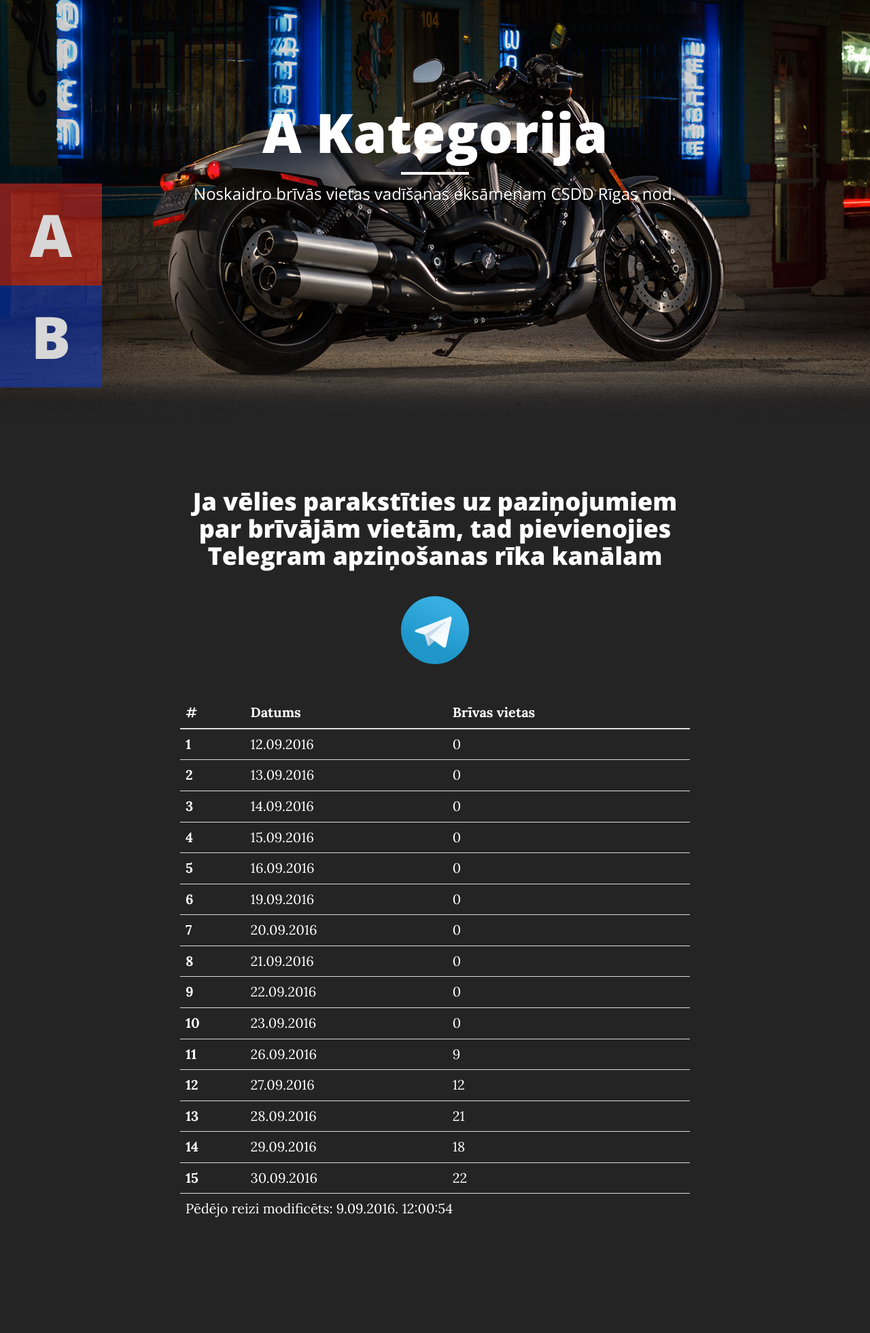
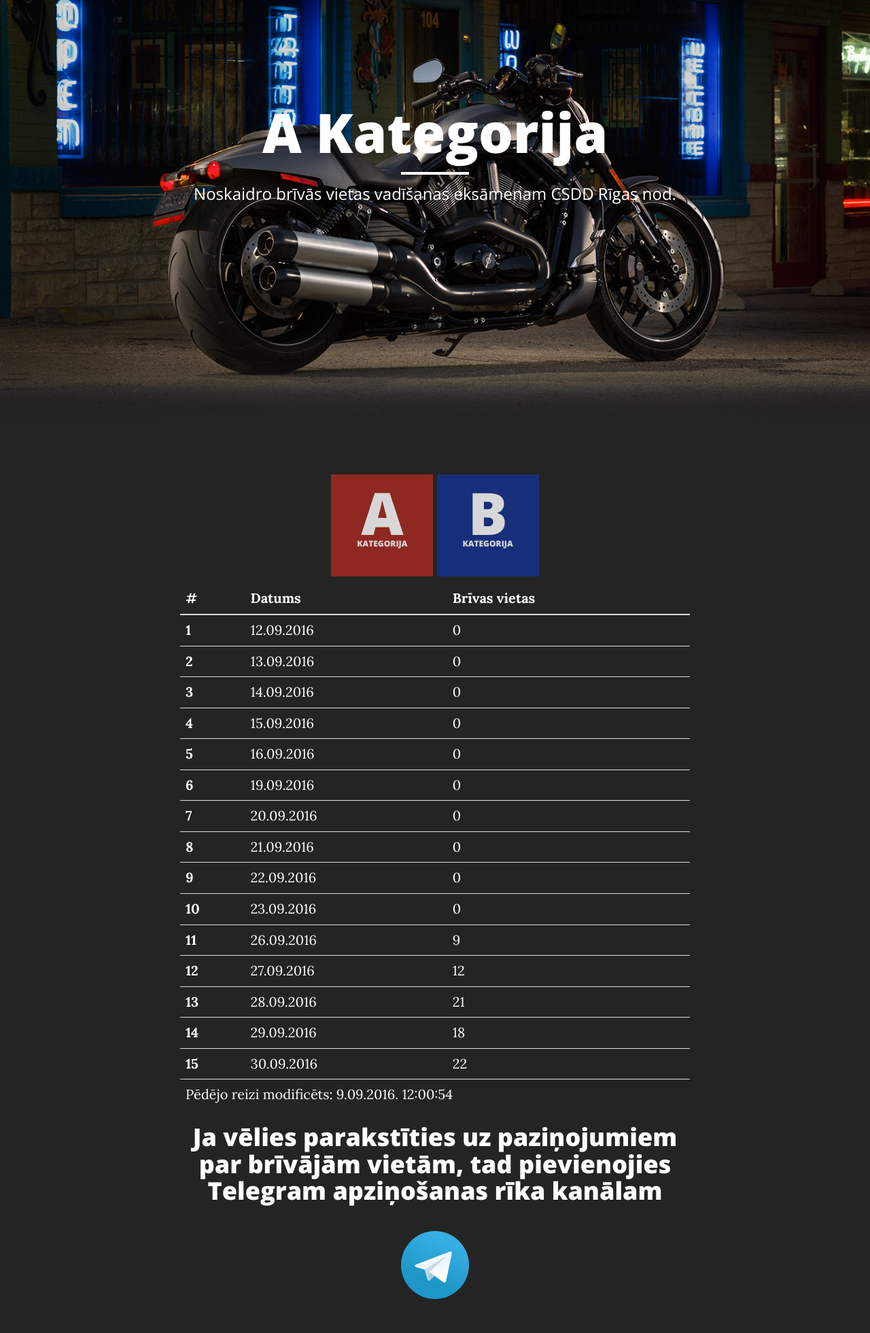
Before and after one commit to RonnyLV/A_Category_CSDD, a Jekyll site: the page built from index.html, in a window 1280 px wide. Shown: the whole page at 68% size. Built offline with Jekyll 4.4.1, drawn with Linux system fonts in a browser that asks for light colours; before the commit the page ends 1821 px from its top, so only the background shows below that.

Commit message:
Edited layout.

```diff
--- /dev/null
+++ b/_includes/nav.html
@@ -0,0 +1,18 @@
+<div class="row">
+    <div id="navigation" class="col-xs-12">
+        <nav>
+            <ul>
+                <li class="A-category">
+                    <div>
+                        <a href="{{ site.url }}">A <span>kategorija</span></a>
+                    </div>
+                </li>
+                <li class="B-category">
+                    <div>
+                        <a href="{{ site.url }}/bkategorija.html">B <span>kategorija</span></a>
+                    </div>
+                </li>
+            </ul>
+        </nav>
+    </div>
+</div>
--- a/_layouts/default.html
+++ b/_layouts/default.html
@@ -9,7 +9,7 @@
 
     {% include header.html %}
 
-    {% include stickylinks.html %}
+    {% include nav.html %}
 
     {{ content }}
 
--- a/_layouts/page.html
+++ b/_layouts/page.html
@@ -4,17 +4,8 @@ layout: default
 
 <section>
     <div class="container">
-        <div class="row" style="text-align:center">
-            <div class="fb-like" data-href="{{ page.url | replace:'index.html','' | prepend: site.baseurl | prepend: site.url }}" data-layout="button_count" data-action="like"
-                 data-size="large" data-show-faces="true" data-share="true"></div>
-        </div>
         <div class="row">
             <div class="col-lg-8 col-lg-offset-2 col-md-10 col-md-offset-1">
-                <h1 style="text-align:center;word-break: break-word;">Ja vēlies parakstīties uz paziņojumiem par
-                    brīvājām vietām, tad pievienojies Telegram apziņošanas rīka kanālam <br><br><a
-                            href="https://telegram.me/{{page.telegramchannel}}"><img class="img-responsive"
-                                                                        style="width: 100px;margin:auto;cursor: pointer;"
-                                                                        src="img/Telegram_logo.svg"></a><br></h1>
                 <div class="post-preview">
                     <table class="table" id="exams">
                         <thead>
@@ -31,7 +22,16 @@ layout: default
                         </tfoot>
                     </table>
                 </div>
+                <h1 style="text-align:center;word-break: break-word;">Ja vēlies parakstīties uz paziņojumiem par
+                    brīvājām vietām, tad pievienojies Telegram apziņošanas rīka kanālam <br><br><a
+                            href="https://telegram.me/{{page.telegramchannel}}"><img class="img-responsive"
+                                                                                     style="width: 100px;margin:auto;cursor: pointer;"
+                                                                                     src="img/Telegram_logo.svg"></a><br></h1>
             </div>
+        </div>
+        <div class="row" style="text-align:center">
+            <div class="fb-like" data-href="{{ page.url | replace:'index.html','' | prepend: site.baseurl | prepend: site.url }}" data-layout="button_count" data-action="like"
+                 data-size="large" data-show-faces="true" data-share="true"></div>
         </div>
         <div class="row" style="text-align:center">
             <div class="fb-comments" data-href="{{ page.url | replace:'index.html','' | prepend: site.baseurl | prepend: site.url }}" data-numposts="5" data-colorscheme="dark"></div>
--- a/css/main.scss
+++ b/css/main.scss
@@ -540,3 +540,49 @@ body {
     }
   }
 }
+
+#navigation {
+  text-align: center;
+  ul {
+    list-style-type: none;
+    padding-left: 0;
+
+    li {
+      height: 150px;
+      width: 150px;
+      text-align: center;
+      display: inline-block;
+
+      div {
+        display: flex;
+        vertical-align: middle;
+        text-transform: uppercase;
+        font-size: 86px;
+        width: 100%;
+        height: 100%;
+        text-align: center;
+
+        a {
+          margin: auto;
+          text-decoration: none;
+          color: rgb(216, 215, 215);
+          font-family: 'Open Sans', 'Helvetica Neue', Helvetica, Arial, sans-serif;
+          font-weight: 800;
+          line-height: 0.2;
+
+          span {
+            font-size: 12px;
+          }
+        }
+      }
+
+      &.A-category {
+        background-color: rgba(251, 45, 32, 0.5);
+      }
+
+      &.B-category {
+        background-color: rgba(11, 58, 210, 0.5);
+      }
+    }
+  }
+}
```
